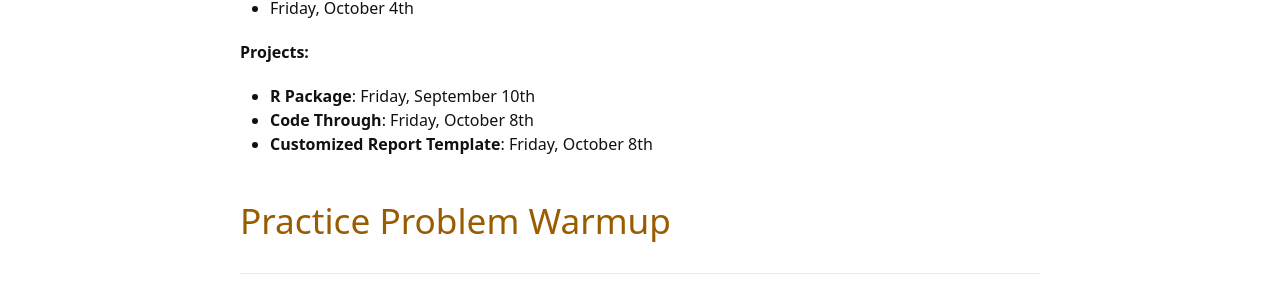
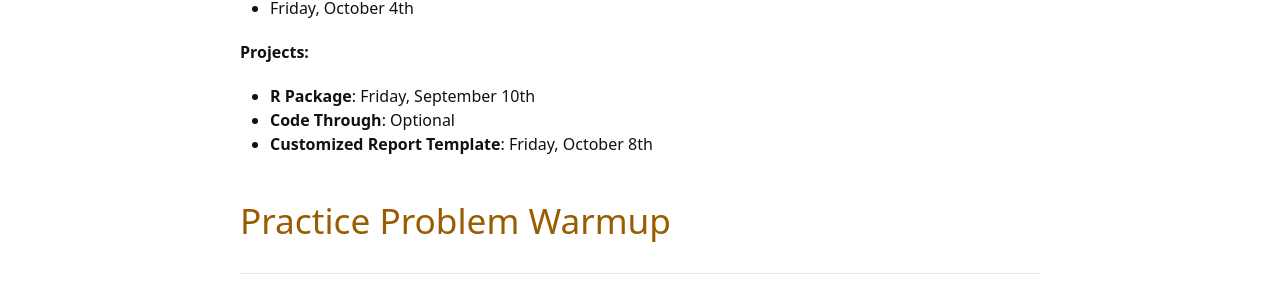
Before and after one commit to Watts-College/cpp-527-fall-2021, a Jekyll site: the page built from schedule.md, in a window 1280 px wide and 900 px high, scrolled down 1836 px. Shown: the part 151-443 px from the top of the window. Built offline with Jekyll 4.4.1, drawn with Linux system fonts in a browser that asks for light colours; nearby versions of some CDN libraries; a script bundle is joined from its source files by our own code; library files that are not in the unit come from our copies; a style sheet for code colours, icons or effects is not loaded; some of the changed text lies outside the part shown.

Commit message:
Update schedule.md

```diff
--- a/schedule.md
+++ b/schedule.md
@@ -29,7 +29,7 @@ labs:
 projects:
   r-package:  'Friday, September 10th'
   report-template:  'Friday, October 8th'
-  code-through:  'Friday, October 8th'
+  code-through:  'Optional'
 
 
 ---
```
